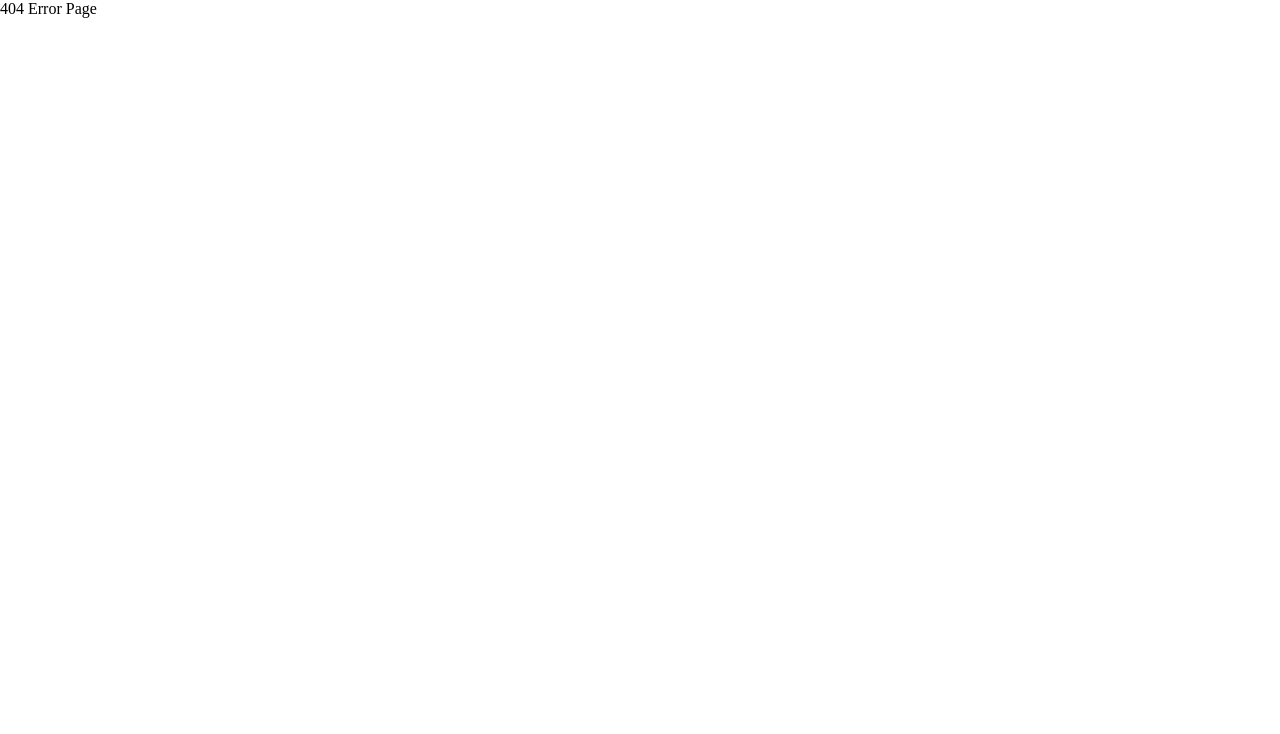
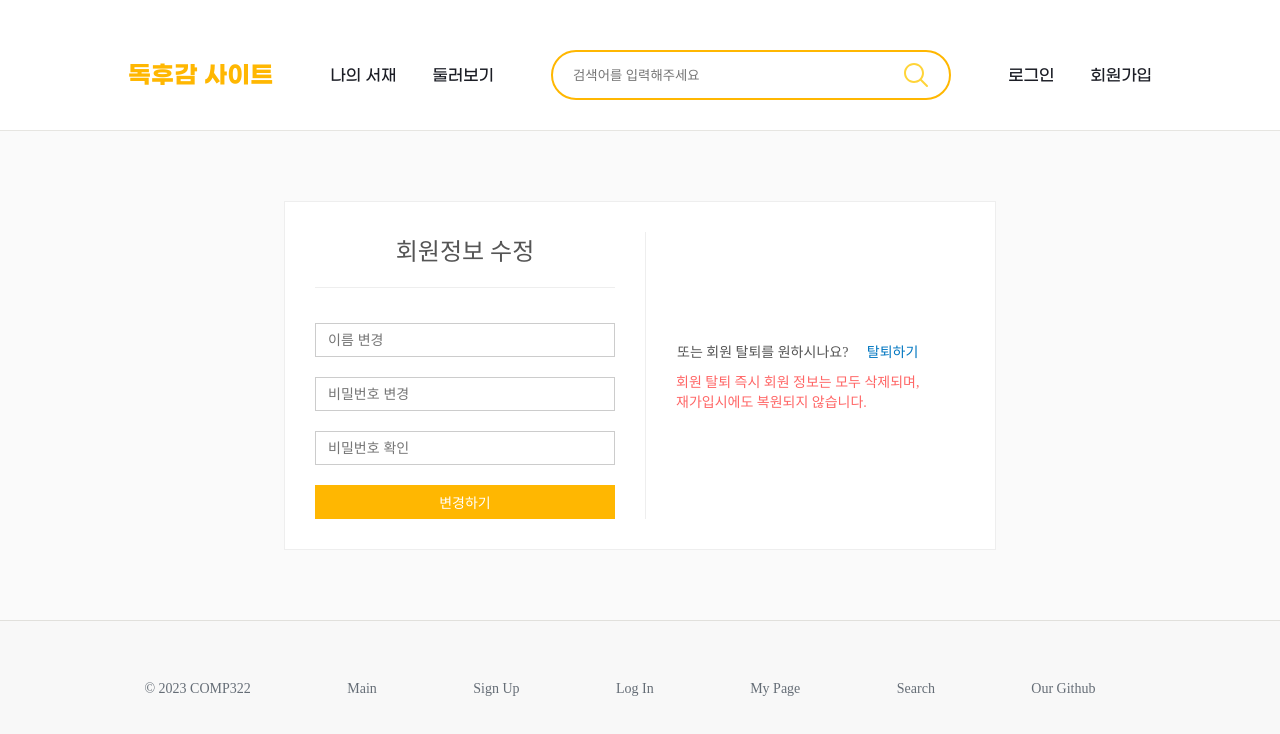
Before and after one commit to jhyep/db-team4-project, a React (Vite) app in the folder client/: page /user-info-edit in a window 1280 px wide. Before the commit this address had no page. Shown: the top 734 px of the page. Built offline with nearby package versions, Linux system fonts and the light colour scheme.

Commit message:
feat: 회원정보 수정 페이지 구현

```diff
--- /dev/null
+++ b/client/src/pages/MyPage/UserInfoEditPage/index.jsx
@@ -0,0 +1,34 @@
+import { Link } from 'react-router-dom';
+import * as S from './style';
+import Button from '../../../components/Button';
+
+function UserInfoEditPage() {
+  return (
+    <>
+      <S.Container>
+        <S.LeftContainer>
+          <S.Title>
+            <h2>회원정보 수정</h2>
+          </S.Title>
+          <S.InputWrapper>
+            <S.InputBox type="text" placeholder="이름 변경" />
+            <S.InputBox type="password" placeholder="비밀번호 변경" />
+            <S.InputBox type="password" placeholder="비밀번호 확인" />
+          </S.InputWrapper>
+          <Button width="100%">변경하기</Button>
+        </S.LeftContainer>
+        <S.RightContainer>
+          <p>
+            또는 회원 탈퇴를 원하시나요? <Link to="/">탈퇴하기</Link>
+          </p>
+          <S.DeleteAlert>
+            회원 탈퇴 즉시 회원 정보는 모두 삭제되며, <br></br> 재가입시에도
+            복원되지 않습니다.
+          </S.DeleteAlert>
+        </S.RightContainer>
+      </S.Container>
+    </>
+  );
+}
+
+export default UserInfoEditPage;
--- /dev/null
+++ b/client/src/pages/MyPage/UserInfoEditPage/style.jsx
@@ -0,0 +1,69 @@
+import styled from 'styled-components';
+
+export const Container = styled.div`
+  background-color: #fff;
+  border: 1px solid #eee;
+  display: flex;
+  width: 650px;
+  margin: auto;
+  margin-top: 70px;
+  padding: 30px;
+`;
+
+export const LeftContainer = styled.div`
+  width: 300px;
+  padding-right: 30px;
+  border-right: solid 1px #eee;
+`;
+
+export const Title = styled.div`
+  color: #555;
+  display: flex;
+  justify-content: center;
+  margin-bottom: 35px;
+  border-bottom: solid 1px #eee;
+
+  > h2 {
+    font-weight: normal;
+    margin-bottom: 20px;
+  }
+`;
+
+export const InputWrapper = styled.div`
+  display: flex;
+  flex-direction: column;
+  gap: 20px;
+  margin-bottom: 20px;
+`;
+
+export const InputBox = styled.input`
+  border: 1px solid #ccc;
+  box-sizing: border-box;
+  width: 100%;
+  height: 34px;
+  padding-left: 12px;
+  font-size: 14px;
+`;
+
+export const RightContainer = styled.div`
+  color: #555555;
+  display: flex;
+  flex-direction: column;
+  align-items: center;
+  justify-content: center;
+  padding-left: 30px;
+  font-size: 14px;
+
+  > p > a {
+    color: #0076c0;
+    margin-left: 15px;
+  }
+`;
+
+export const DeleteAlert = styled.p`
+  color: #ff6666;
+  display: flex;
+  flex-direction: column;
+  align-items: center;
+  margin-top: 10px;
+`;
```
Also changed, not shown: client/src/routes/router.jsx (+7 -1 lines).
